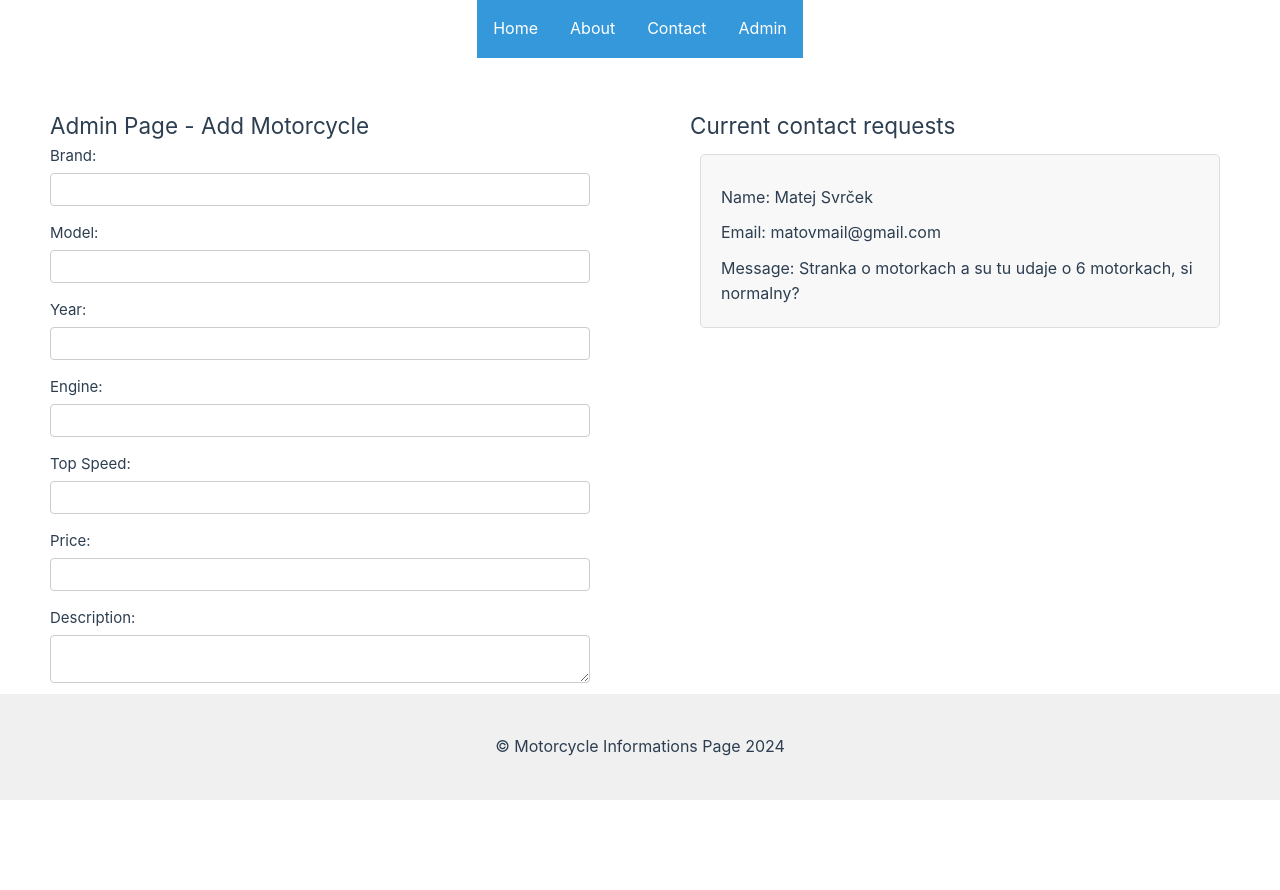
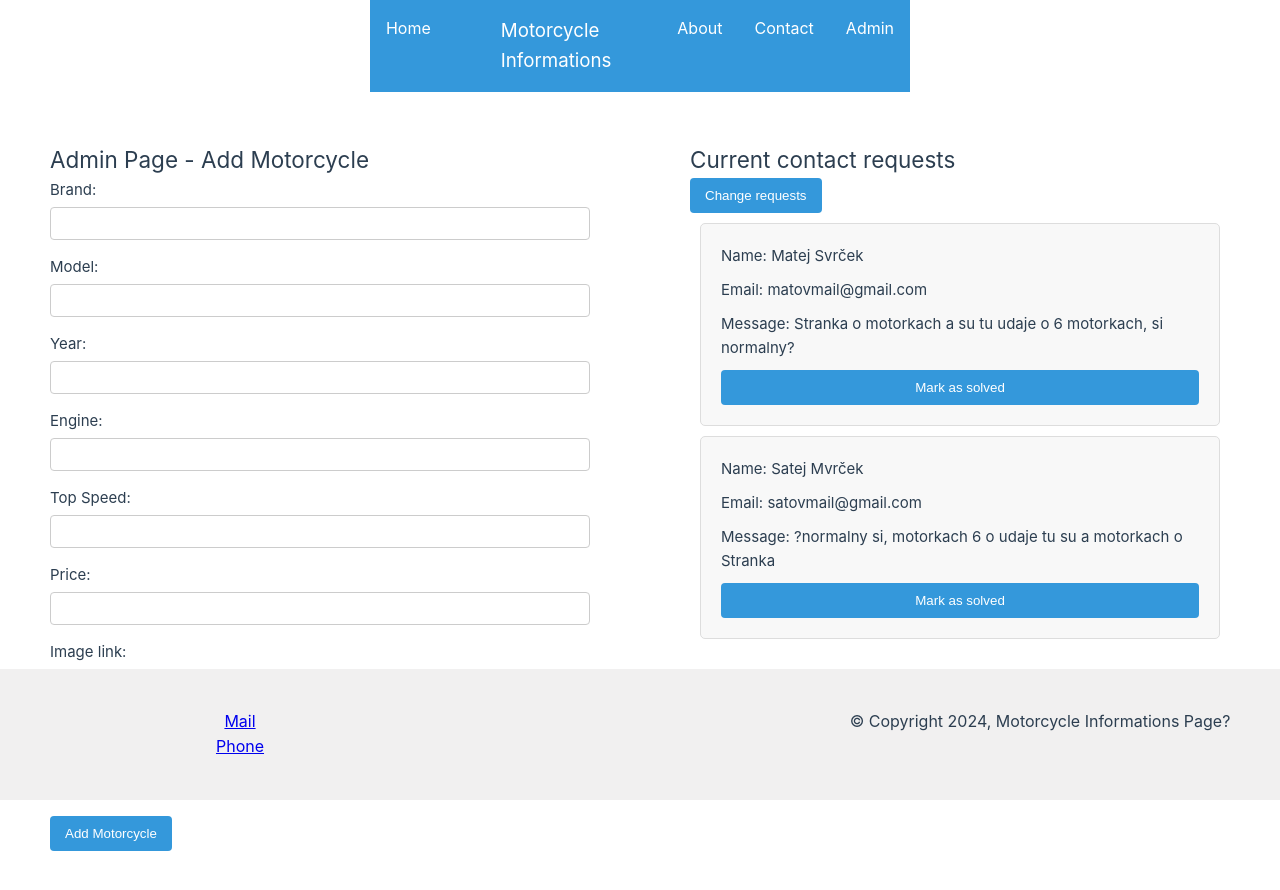
Before and after one commit to matos237/FE_Projekt, a Vue app: page /admin in a window 1280 px wide. Shown: the top 890 px of the page. Before the commit the page ends 800 px from the top, so only its background shows below. Built offline with nearby package versions, Linux system fonts and the light colour scheme.

Commit message:
Pridávanie obsahu, css a finálne zmeny

```diff
--- a/src/assets/main.css
+++ b/src/assets/main.css
@@ -98,11 +98,24 @@
   }
 
   .contact-form {
+    margin-top: 150px;
     padding: 20px;
-    margin: 10px;
   }
 
   .motorcycle-info {
+    width: 300px;
+    height: 250px;
+    background-color: #f8f8f8;
+    padding: 20px;
+    border: 1px solid #ddd;
+    border-radius: 5px;
+    margin: 10px;
+    display: flex;
+    flex-direction: column;
+    gap: 10px;
+  }
+
+  .contacts-info {
     background-color: #f8f8f8;
     padding: 20px;
     border: 1px solid #ddd;
--- a/src/components/AdminMenu.vue
+++ b/src/components/AdminMenu.vue
@@ -28,6 +28,10 @@
           <input type="number" id="price" v-model="motorcycle.price" required />
         </div>
         <div class="form-group">
+          <label for="image">Image link:</label>
+          <input type="text" id="image" v-model="motorcycle.image" required />
+        </div>
+        <div class="form-group">
           <label for="description">Description:</label>
           <textarea id="description" v-model="motorcycle.description" required></textarea>
         </div>
@@ -51,6 +55,7 @@ import { useStore } from '../stores/store';
           engine: '',
           topSpeed: null,
           price: null,
+          image: '',
           description: '',
         },
       };
--- a/src/components/ContactForm.vue
+++ b/src/components/ContactForm.vue
@@ -31,6 +31,7 @@
           name: '',
           email: '',
           message: '',
+          status: true
         },
       };
     },
--- a/src/components/ContactList.vue
+++ b/src/components/ContactList.vue
@@ -1,11 +1,26 @@
 <template>
-    <div class="admin-page">
+    <div class="admin-page" v-if="store.showOption == 'current'">
         <h2>Current contact requests</h2>
-        <div class="motorcycle-info" v-for="contact in this.store.contacts">
-            <h2></h2>
-            <p>Name: {{ contact.name }}</p>
-            <p>Email: {{ contact.email }}</p>
-            <p>Message: {{ contact.message }} </p>
+        <button @click="store.changeDisplay()">Change requests</button>
+        <div v-for="contact in this.store.contacts">
+            <div class="contacts-info" v-if="contact.status == true">
+                <p>Name: {{ contact.name }}</p>
+                <p>Email: {{ contact.email }}</p>
+                <p>Message: {{ contact.message }} </p>
+                <button @click="this.store.changeState(contact.id)">Mark as solved</button>
+            </div>
+        </div>
+    </div>
+    <div class="admin-page" v-else>
+        <h2>Solved contact requests</h2>
+        <button @click="store.changeDisplay()">Change requests</button>
+        <div v-for="contact in this.store.contacts">
+            <div class="contacts-info" v-if="contact.status == false">
+                <p>Name: {{ contact.name }}</p>
+                <p>Email: {{ contact.email }}</p>
+                <p>Message: {{ contact.message }} </p>
+                <h3>This request was solved</h3>
+            </div>
         </div>
     </div>
   </template>
@@ -16,8 +31,16 @@ import { useStore } from '../stores/store';
   export default {
     data() {
       return {
-        store : useStore()
+        store: useStore()
       };
     },
   };
   </script>
+
+  <style scoped>
+    h3{
+        font-weight: bolder;
+        color: green;
+    }
+
+  </style>
--- a/src/components/HeaderNav.vue
+++ b/src/components/HeaderNav.vue
@@ -2,6 +2,9 @@
     <nav class="navbar">
       <div class="navbar-brand">
         <router-link to="/">Home</router-link>
+      </div>
+      <div class="navbar-text">
+        <h3>Motorcycle Informations</h3>
       </div>
       <div class="navbar-menu">
         <div class="navbar-start">
@@ -14,6 +17,9 @@
   </template>
 
   <style>
+  .navbar-text{
+    margin-left: 10%;
+  }
   .navbar {
     background-color: #3498db;
     padding: 1rem;
--- a/src/components/PageFooter.vue
+++ b/src/components/PageFooter.vue
@@ -2,7 +2,13 @@
     <div class="footer">
         <div class="row">
           <div class="footer-col">
-            &copy; Motorcycle Informations Page 2024
+            <a href="mailto:matkov.mail@nahodne.sk">Mail</a><br>
+            <a href="tel:09123456789">Phone</a>
+          </div>
+          <div class="footer-col">
+          </div>
+          <div class="footer-col">
+            &copy; Copyright 2024, Motorcycle Informations Page?
           </div>
         </div>
       </div>
--- a/src/stores/store.js
+++ b/src/stores/store.js
@@ -3,6 +3,7 @@ import { defineStore } from 'pinia';
 
 export const useStore = defineStore('main', {
   state: () => ({
+    showOption: "current",
     motorcycles: [
       {
         id: 0,
@@ -12,6 +13,7 @@ export const useStore = defineStore('main', {
         engine: "L-Twin 696cc",
         topSpeed: 230,
         price: 5000,
+        image: "https://c4.wallpaperflare.com/wallpaper/212/696/907/red-ducati-monster-beach-wallpaper-preview.jpg",
         description:"The Ducati Monster 696 of 2009 epitomizes a harmonious synthesis of aesthetic allure and dynamic prowess. This iconic motorcycle emanates an aura of distinctiveness, marrying style and performance seamlessly. Its engine, a formidable powerplant, unleashes a thrilling symphony as riders navigate varied landscapes. The Monster 696's design, marked by exposed components and a streamlined frame, emanates an understated elegance that captivates onlookers. An embodiment of versatility, this bike effortlessly adapts to the demands of city streets and winding roads alike, making it a versatile companion for diverse riding scenarios. Imbued with technological sophistication, the Monster 696 integrates modern features, ensuring an immersive and responsive riding experience. The attention to detail and quality craftsmanship underscore its enduring appeal, positioning the Monster 696 as a timeless icon within the realm of motorcycles, beckoning riders to embark on journeys where style meets performance with remarkable finesse."
       },
       {
@@ -22,6 +24,7 @@ export const useStore = defineStore('main', {
         engine: "Inline-2 399cc",
         topSpeed: 180,
         price: 6995,
+        image: "https://imotorcarsearch.s3.amazonaws.com/vehicles/large/2447462-E17749-c4f00899-f6e2-58b1-8618-1f8ad5d04229.jpg",
         description:"The Kawasaki Ninja 400 2023 is a dynamic and visually striking motorcycle, known for its spirited performance and cutting-edge design. Equipped with a powerful engine, this bike delivers an exhilarating ride, balancing speed and control seamlessly. The aerodynamic silhouette enhances its sporty appeal, while the carefully crafted chassis ensures stability and precision on the road. With advanced engineering, the Ninja 400 2023 achieves a harmonious blend of form and function. Riders will appreciate the intuitive handling and responsive nature of this motorcycle, making it suitable for both urban rides and open-road adventures. The sleek lines and modern aesthetics contribute to its overall allure, capturing the essence of Kawasaki's commitment to innovation and excellence in the world of sport bikes."
       },
       {
@@ -32,6 +35,7 @@ export const useStore = defineStore('main', {
         engine: "Inline-4 636cc",
         topSpeed: 260,
         price: 12000,
+        image: "https://storage.kawasaki.eu/public/kawasaki.eu/en-EU/model/ZX-6R-636-2013-3-4-front-SE-lime-white_007.png",
         description:"The Kawasaki Ninja ZX-6R 2013 stands as a testament to performance and design synergy, offering riders a thrilling and visually captivating experience. Renowned for its dynamic capabilities, this motorcycle harnesses an energetic engine to deliver an exhilarating ride. The distinctive bodywork, characterized by aerodynamic lines, not only enhances its sporty aesthetics but also contributes to optimal airflow and efficiency. Crafted with precision, the chassis ensures a seamless fusion of agility and stability, providing riders with confident control on diverse terrains. The ZX-6R's responsive handling is complemented by advanced suspension technology, enhancing rider confidence in various riding conditions. Striking a balance between form and function, the ZX-6R 2013 encapsulates Kawasaki's commitment to pushing the boundaries of sportbike innovation. This motorcycle beckons enthusiasts with its dynamic performance and captivating design, inviting them to embark on thrilling journeys with a machine that embodies the spirit of speed and precision."
       },
       {
@@ -42,6 +46,7 @@ export const useStore = defineStore('main', {
         engine: "V-Twin 1301cc",
         topSpeed: 290,
         price: 17999,
+        image: "https://c4.wallpaperflare.com/wallpaper/950/183/595/ktm-1290-super-duke-r-wallpaper-preview.jpg",
         description:"The KTM Super Duke 1290 R exudes an aura of unmatched power and unrivaled style, standing as a paragon of performance in the motorcycle realm. This dynamic two-wheeled marvel boasts an incredibly potent engine that propels riders into a realm of adrenaline-infused experiences. Distinguished by its aggressive design, the Super Duke 1290 R commands attention with its muscular silhouette and edgy contours. Its frame, a testament to engineering prowess, marries robustness with agility, ensuring riders a harmonious blend of stability and responsiveness. The motorcycle's cutting-edge suspension system, meticulously tuned, elevates the riding experience to unprecedented heights, delivering unparalleled comfort and control. Striking a perfect equilibrium between aesthetics and functionality, the Super Duke 1290 R captivates not only with its dominating presence but also with its ability to conquer roads with unbridled authority, inviting enthusiasts to revel in the exhilarating realm of high-performance motorcycling."
       },
       {
@@ -52,6 +57,7 @@ export const useStore = defineStore('main', {
         engine: "Inline-2 471cc",
         topSpeed: 180,
         price: 4000,
+        image: "https://i.pinimg.com/1200x/af/58/70/af5870f0a6d52bb5f383914fa19ec1c6.jpg",
         description:"In the motorcycling realm, the Honda CB500F of 2018 emerges as a compelling testament to design ingenuity and dynamic capability. This motorcycle, with its distinctive profile, signifies a union of aesthetic finesse and functional prowess. Powered by an engine that embodies spirited performance, the CB500F commands the road with a captivating blend of efficiency and agility. Its sleek frame and contemporary lines contribute to an overall aesthetic that is both modern and timeless, appealing to riders seeking a balance of style and substance. The CB500F seamlessly integrates rider-friendly features, ensuring a smooth and responsive journey. With a focus on versatility, this bike effortlessly navigates urban landscapes and open highways, offering riders a dynamic experience that transcends conventional boundaries. In the realm of two-wheeled excellence, the Honda CB500F 2018 stands as an embodiment of innovation, inviting enthusiasts to embrace the exhilaration of the open road."
       },
       {
@@ -62,6 +68,7 @@ export const useStore = defineStore('main', {
         engine: "V4 1099cc",
         topSpeed: 299,
         price: 21999,
+        image: "https://imgcdn.zigwheels.my/large/gallery/exterior/52/1639/aprilia-rsv4-1100-factory-slant-rear-view-full-image-709240.jpg",
         description:"The Aprilia RSV4 1100 Factory of 2022 is an epitome of performance engineering and visual sophistication. This motorcycle, a culmination of cutting-edge design and advanced technology, commands attention with its authoritative presence on the road. Driven by a high-performance engine, the RSV4 1100 Factory offers riders an exhilarating journey marked by robust power delivery and precise control. Its aerodynamic silhouette, characterized by sleek lines and angular contours, not only enhances its visual appeal but also optimizes airflow for superior performance. The chassis, an engineering marvel, harmonizes strength and agility, delivering a ride that balances stability and responsiveness. Equipped with top-tier suspension and braking systems, this bike ensures riders experience uncompromised control and confidence in every maneuver. Meticulous attention to detail and superior craftsmanship further elevate the RSV4 1100 Factory's status, making it a coveted choice for riders seeking a seamless fusion of style and high-performance capability."
       },
     ],
@@ -70,7 +77,15 @@ export const useStore = defineStore('main', {
         id: 1,
         name: "Matej Svrček",
         email: "matovmail@gmail.com",
-        message: "Stranka o motorkach a su tu udaje o 6 motorkach, si normalny?"
+        message: "Stranka o motorkach a su tu udaje o 6 motorkach, si normalny?",
+        status: true
+      },
+      {
+        id: 2,
+        name: "Satej Mvrček",
+        email: "satovmail@gmail.com",
+        message: "?normalny si, motorkach 6 o udaje tu su a motorkach o Stranka",
+        status: true
       }
     ]
   }),
@@ -83,5 +98,17 @@ export const useStore = defineStore('main', {
       this.contacts.push({id:this.contacts.length+1,...contact});
       console.log(this.contacts);
     },
+    changeState(id){
+      this.contacts[id-1].status = false;
+      console.log(this.contacts.status);
+      console.log(this.contacts);
+    },
+    changeDisplay(){
+      if(this.showOption == "current"){
+        this.showOption = "solved";
+      }else{
+        this.showOption="current"
+      }
+    }
   },
 });
--- a/src/views/HomeView.vue
+++ b/src/views/HomeView.vue
@@ -19,6 +19,6 @@ import MotorcycleInfo from '../components/MotorcycleInfo.vue';
     display: flex;
     flex-wrap: wrap;
     gap: 10px;
-    justify-content: center;
+    margin-left: 130px;
   }
 </style>
```
Also changed, not shown: src/views/MotorcycleView.vue (+17 -4 lines).
